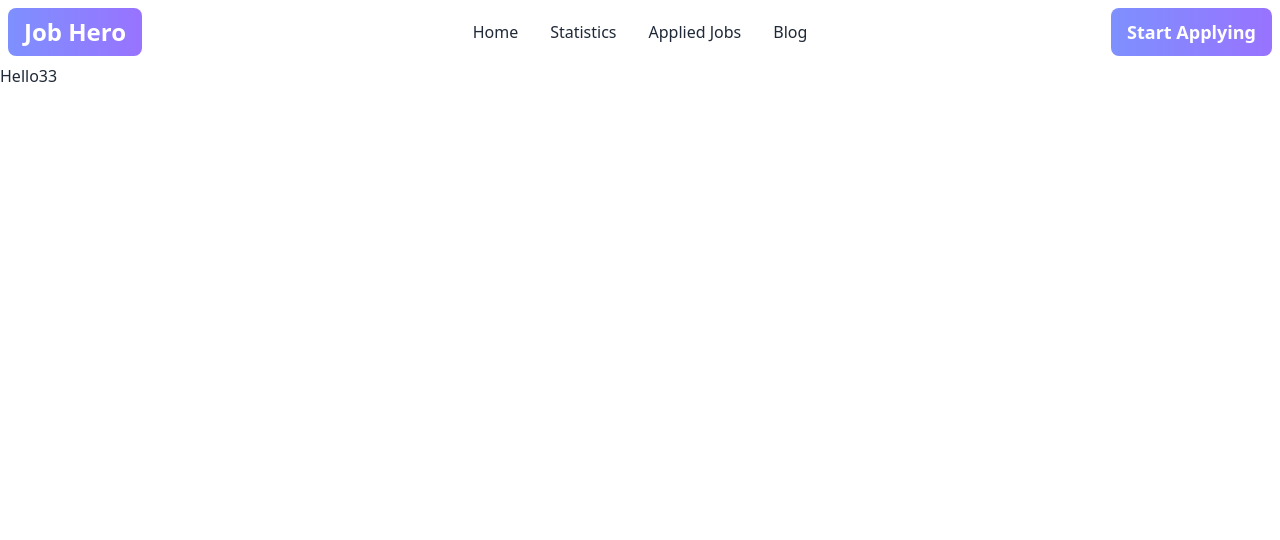
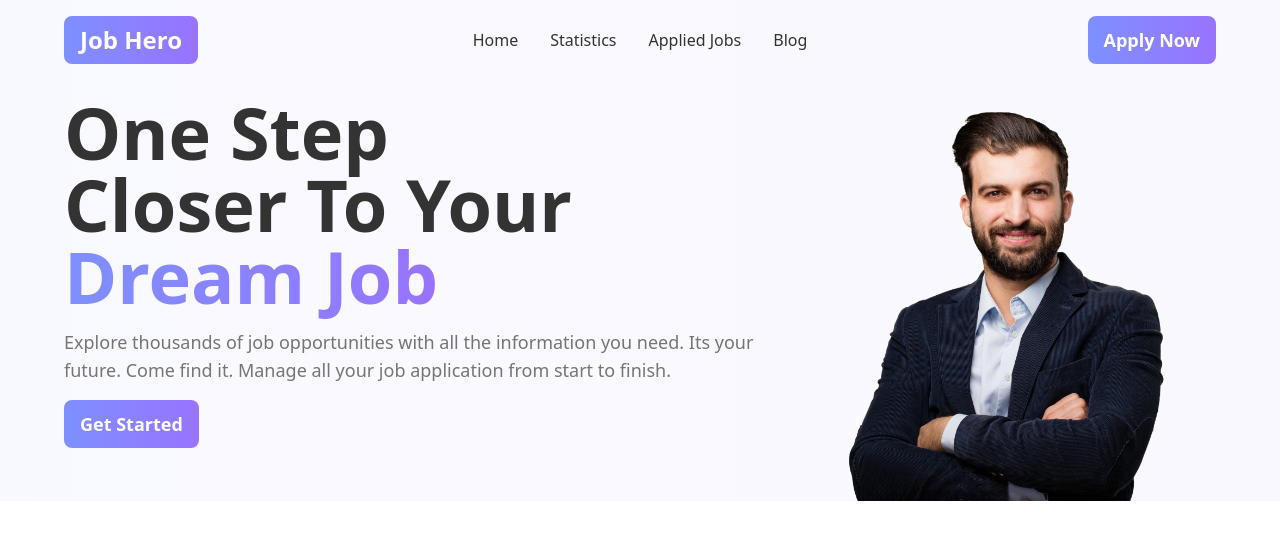
Before and after one commit to Shameem-Akbar/Job-hero, a React (Vite) app: page / in a window 1280 px wide. Shown: the top 540 px of the page. Built offline with nearby package versions, Linux system fonts and the light colour scheme.

Commit message:
Banner and ActiveLink set up completed

```diff
--- /dev/null
+++ b/src/ActiveLink/ActiveLink.css
@@ -0,0 +1,4 @@
+.active {
+    color: rgb(44, 214, 211);
+    background-color: white;
+}
--- /dev/null
+++ b/src/ActiveLink/ActiveLink.jsx
@@ -0,0 +1,20 @@
+import React from 'react';
+import './ActiveLink.css'
+import { NavLink } from 'react-router-dom';
+
+const ActiveLink = ({ to, children }) => {
+    return (
+        <NavLink
+            to={to}
+            className={({ isActive }) =>
+                isActive
+                    ? "active"
+                    : ""
+            }
+        >
+            {children}
+        </NavLink>
+    );
+};
+
+export default ActiveLink;
--- a/src/App.jsx
+++ b/src/App.jsx
@@ -4,7 +4,7 @@ function App() {
 
   return (
     <div className="App">
-      <button className='btn'>Bismillah</button>
+
     </div>
   )
 }
--- a/src/Header/Header.jsx
+++ b/src/Header/Header.jsx
@@ -1,33 +1,35 @@
 import React from 'react';
+import { Link } from 'react-router-dom';
+import ActiveLink from '../ActiveLink/ActiveLink';
 
 const Header = () => {
     return (
         <div>
-            <div className="navbar bg-base-100">
+            <div className="navbar bg-base-100 px-2 lg:px-16 py-2 md:py-4" style={{ background: "linear-gradient(90deg, rgba(126, 144, 254, 0.05) 0%, rgba(152, 115, 255, 0.05) 100%)" }}>
                 <div className="navbar-start">
                     <div className="dropdown">
                         <label tabIndex={0} className="btn btn-ghost lg:hidden">
                             <svg xmlns="http://www.w3.org/2000/svg" className="h-5 w-5" fill="none" viewBox="0 0 24 24" stroke="currentColor"><path strokeLinecap="round" strokeLinejoin="round" strokeWidth="2" d="M4 6h16M4 12h8m-8 6h16" /></svg>
                         </label>
                         <ul tabIndex={0} className="menu menu-compact dropdown-content mt-3  shadow rounded bg-base-100 w-52">
-                            <li className="hover-bordered"><a>Home</a></li>
-                            <li className="hover-bordered"><a>Statistics</a></li>
-                            <li className="hover-bordered"><a>Applied Jobs</a></li>
-                            <li className="hover-bordered"><a>Blog</a></li>
+                            <li className="hover-bordered"><ActiveLink to="/">Home</ActiveLink></li>
+                            <li className="hover-bordered"><Link to="/statistics">Statistics</Link></li>
+                            <li className="hover-bordered"><Link to="/applied-jobs">Applied Jobs</Link></li>
+                            <li className="hover-bordered"><Link to="/blog">Blog</Link></li>
                         </ul>
                     </div>
                     <a className="btn text-white normal-case font-bold text-2xl border-none" style={{ background: "linear-gradient(90deg, #7E90FE 0%, #9873FF 100%)" }}>Job Hero</a>
                 </div>
                 <div className="navbar-center hidden lg:flex">
                     <ul className="menu menu-horizontal px-1">
-                        <li><a>Home</a></li>
-                        <li><a>Statistics</a></li>
-                        <li><a>Applied Jobs</a></li>
-                        <li><a>Blog</a></li>
+                        <li><Link to="/">Home</Link></li>
+                        <li><Link to="/statistics">Statistics</Link></li>
+                        <li><Link to="/applied-jobs">Applied Jobs</Link></li>
+                        <li><Link to="/blog">Blog</Link></li>
                     </ul>
                 </div>
                 <div className="navbar-end">
-                    <a className="btn normal-case text-lg border-none" style={{ background: "linear-gradient(90deg, #7E90FE 0%, #9873FF 100%)" }}>Start Applying</a>
+                    <a className="btn normal-case text-white text-lg border-none" style={{ background: "linear-gradient(90deg, #7E90FE 0%, #9873FF 100%)" }}>Apply Now</a>
                 </div>
             </div>
         </div>
--- a/src/Home/Home.jsx
+++ b/src/Home/Home.jsx
@@ -1,10 +1,21 @@
 import React from 'react';
+import image from '../assets/homepage.png'
 
 const Home = () => {
     return (
         <div>
-            <h3>Hello33</h3>
-        </div>
+            {/*------Banner------*/}
+            <div className='px-2 lg:px-16 py-2 md:pt-4 md:pb-0 flex flex-col md:flex-row' style={{ background: "linear-gradient(90deg, rgba(126, 144, 254, 0.05) 0%, rgba(152, 115, 255, 0.05) 100%)" }}>
+                <div>
+                    <h2 className='font-bold md:font-extrabold text-5xl md:text-7xl'>One Step <br /> Closer To Your <br /> <span style={{ background: "linear-gradient(90deg, #7E90FE 0%, #9873FF 100%)", backgroundClip: "text", WebkitTextFillColor: "transparent", WebkitBackgroundClip: "text" }}>Dream Job</span></h2>
+                    <p className='md:text-lg md:font-medium my-3 md:my-4' style={{ color: "#757575" }}>Explore thousands of job opportunities with all the information you need. Its your future. Come find it. Manage all your job application from start to finish.</p>
+                    <a className="btn text-white normal-case text-lg border-none mb-5" style={{ background: "linear-gradient(90deg, #7E90FE 0%, #9873FF 100%)" }}>Get Started</a>
+                </div>
+                <div>
+                    <img src={image} alt="" />
+                </div>
+            </div>
+        </div >
     );
 };
 
--- a/tailwind.config.js
+++ b/tailwind.config.js
@@ -8,7 +8,30 @@ export default {
     extend: {},
   },
   daisyui: {
-    themes: ["light"],
+    themes: [
+      {
+        mytheme: {
+
+          "primary": "#9ff4bf",
+
+          "secondary": "#25bfd1",
+
+          "accent": "#ede747",
+
+          "neutral": "#18171C",
+
+          "base-100": "#ffffff",
+
+          "info": "#3D9AE1",
+
+          "success": "#60E2BB",
+
+          "warning": "#E09006",
+
+          "error": "#F64C54",
+        },
+      },
+    ],
   },
   plugins: [require("daisyui")],
 }
```
Also changed, not shown: src/assets/homepage.png (added).
